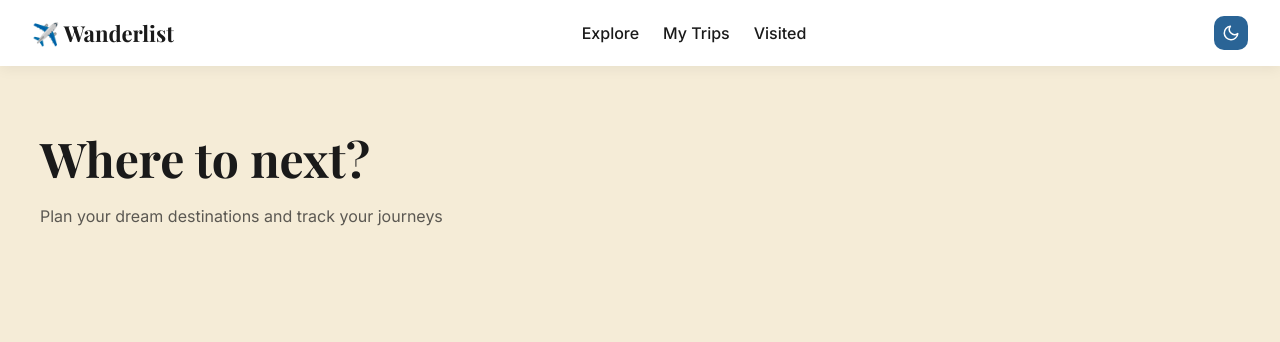
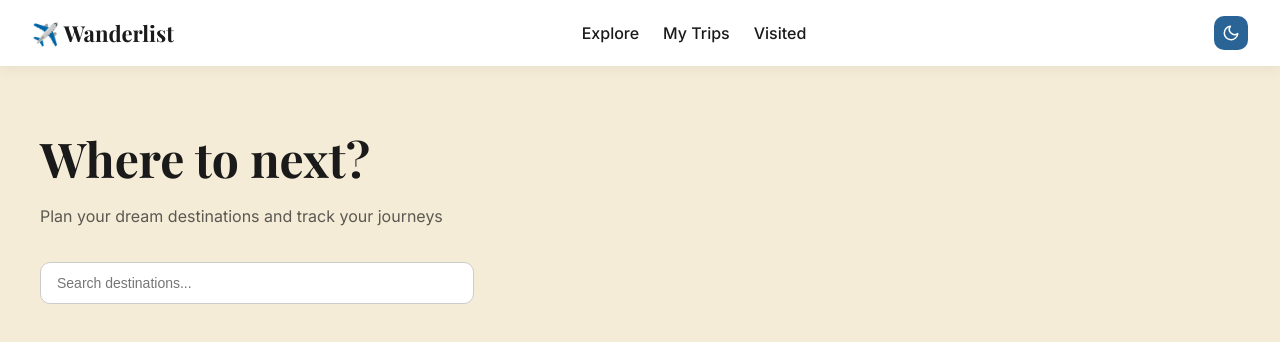
Before and after one commit to DannaCojocari/tum-web-lab6, a React (Vite) app: page / in a window 1280 px wide. Shown: the top 342 px of the page. Built offline with nearby package versions, Linux system fonts and the light colour scheme.

Commit message:
Add search input to hero section

```diff
--- a/src/pages/Home.jsx
+++ b/src/pages/Home.jsx
@@ -1,9 +1,21 @@
+import { useState } from "react";
+
 function Home() {
+  const [search, setSearch] = useState("");
+
   return (
     <div className="home">
       <section className="hero">
         <h1>Where to next?</h1>
         <p>Plan your dream destinations and track your journeys</p>
+
+        <input
+          type="text"
+          placeholder="Search destinations..."
+          value={search}
+          onChange={(e) => setSearch(e.target.value)}
+          className="search"
+        />
       </section>
     </div>
   );
--- a/src/styles/theme.css
+++ b/src/styles/theme.css
@@ -109,6 +109,16 @@ h1, h2, h3 {
   opacity: 0.7;
 }
 
+.search {
+  margin-top: 20px;
+  padding: 12px 16px;
+  width: 100%;
+  max-width: 400px;
+  border-radius: 10px;
+  border: 1px solid #ccc;
+  font-size: 14px;
+}
+
 /* MOBILE */
 @media (max-width: 768px) {
   .links {
```
